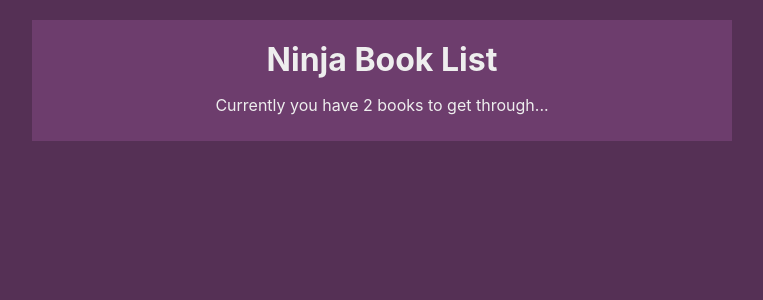
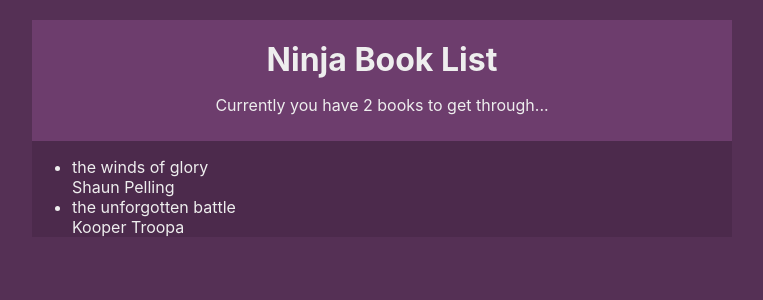
Before and after one commit to VisheshSingh/React-Book-List-app, a React (Create React App) app: page / in a window 1280 px wide. Shown: the top 300 px of the page, without its empty margins (258-1021 px from the left). Built offline with nearby package versions, Linux system fonts and the light colour scheme.

Commit message:
using context in BookDetails

```diff
--- a/src/App.js
+++ b/src/App.js
@@ -1,5 +1,6 @@
 import React from 'react';
 import Navbar from './components/Navbar';
+import BookList from './components/BookList';
 import BookContextProvider from './contexts/BookContext';
 
 function App() {
@@ -7,6 +8,7 @@
     <div className="App">
       <BookContextProvider>
         <Navbar />
+        <BookList />
       </BookContextProvider>
     </div>
   );
--- a/src/components/BookDetails.js
+++ b/src/components/BookDetails.js
@@ -0,0 +1,14 @@
+import React, { useContext } from 'react';
+import { BookContext } from '../contexts/BookContext';
+
+const BookDetails = ({ book }) => {
+  const { removeBook } = useContext(BookContext);
+  return (
+    <li onClick={() => removeBook(book.id)}>
+      <div className="title">{book.title}</div>
+      <div className="author">{book.author}</div>
+    </li>
+  );
+};
+
+export default BookDetails;
--- a/src/components/BookList.js
+++ b/src/components/BookList.js
@@ -0,0 +1,20 @@
+import React, { useContext } from 'react';
+import { BookContext } from '../contexts/BookContext';
+import BookDetails from './BookDetails';
+
+const BookList = () => {
+  const { books } = useContext(BookContext);
+  return books.length ? (
+    <div className="book-list">
+      <ul>
+        {books.map(book => {
+          return <BookDetails key={book.id} book={book} />;
+        })}
+      </ul>
+    </div>
+  ) : (
+    <div className="empty">No books to read. Hello free time :)</div>
+  );
+};
+
+export default BookList;
```
